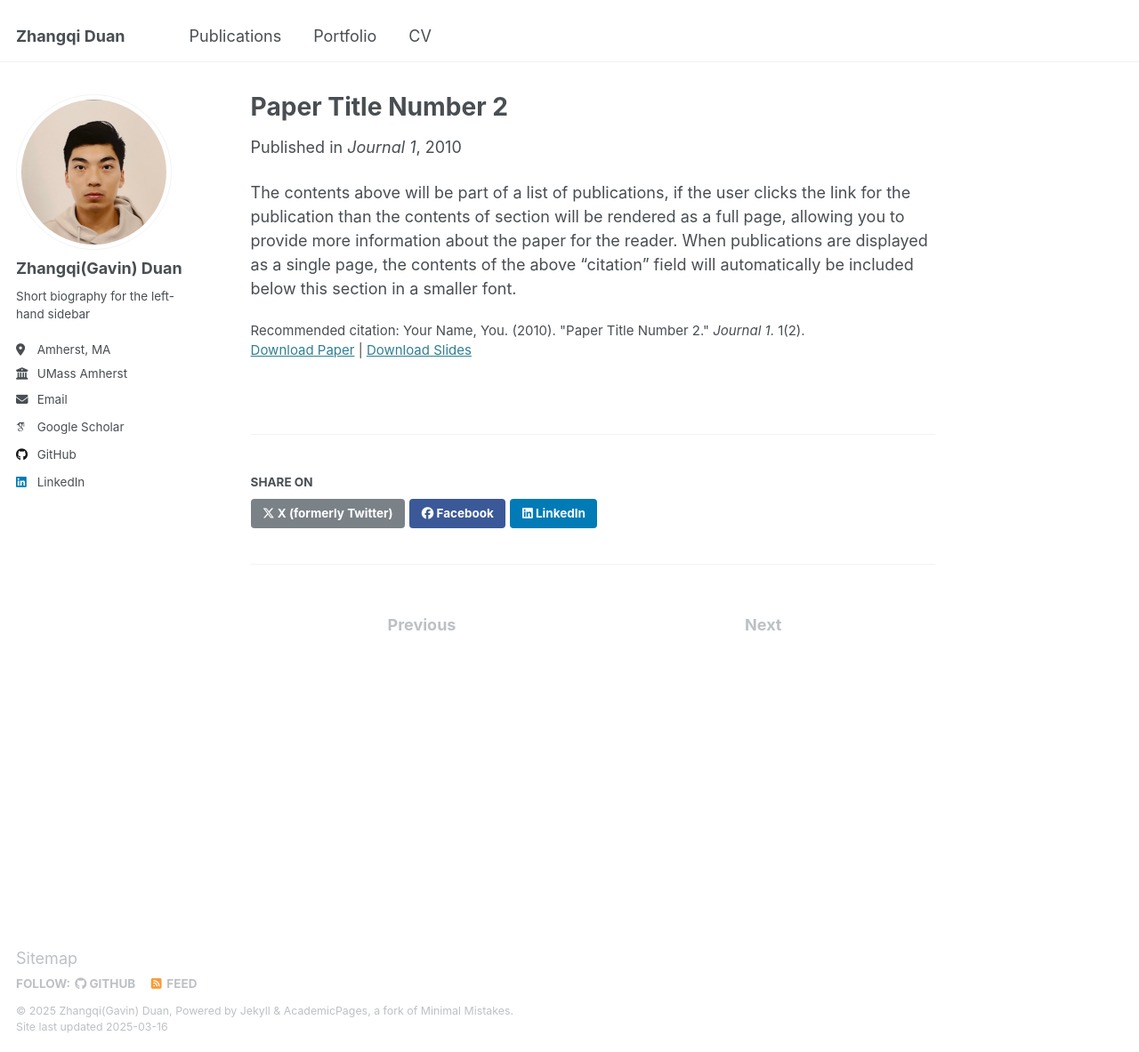
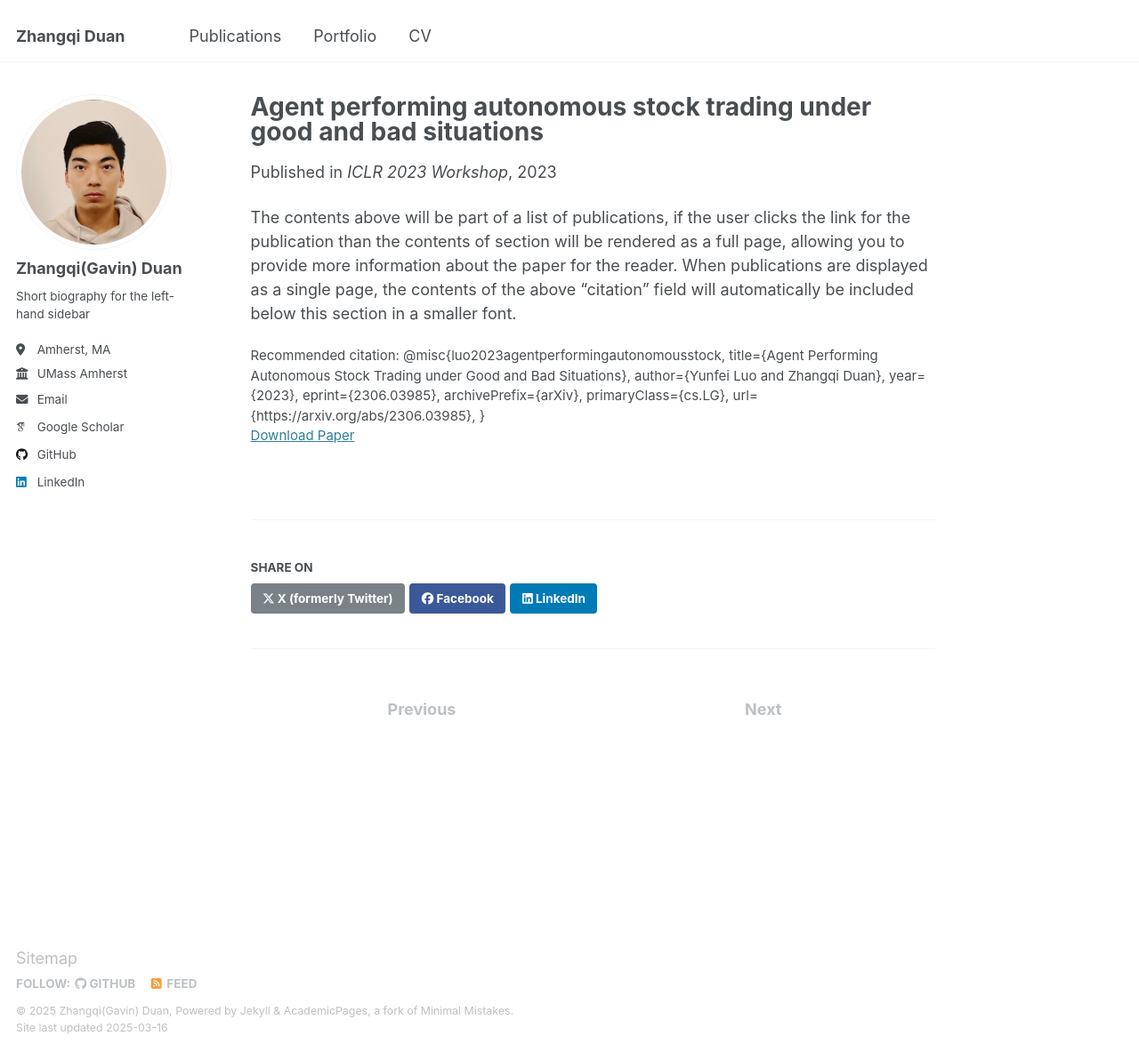
Before and after one commit to GavinDuan513/GavinDuan513.github.io, a Jekyll site: the page built from _publications/2010-10-01-paper-title-number-2.md, in a window 1280 px wide and 1183 px high. Shown: the whole window at 89% size. Built offline with Jekyll 4.4.1, drawn with Linux system fonts in a browser that asks for light colours; some web fonts are replaced.

Commit message:
Update 2010-10-01-paper-title-number-2.md

```diff
--- a/_publications/2010-10-01-paper-title-number-2.md
+++ b/_publications/2010-10-01-paper-title-number-2.md
@@ -1,14 +1,21 @@
 ---
-title: "Paper Title Number 2"
+title: "Agent performing autonomous stock trading under good and bad situations"
 collection: publications
-category: manuscripts
+category: conferences
 permalink: /publication/2010-10-01-paper-title-number-2
-excerpt: 'This paper is about the number 2. The number 3 is left for future work.'
-date: 2010-10-01
-venue: 'Journal 1'
-slidesurl: 'http://academicpages.github.io/files/slides2.pdf'
-paperurl: 'http://academicpages.github.io/files/paper2.pdf'
-citation: 'Your Name, You. (2010). &quot;Paper Title Number 2.&quot; <i>Journal 1</i>. 1(2).'
+excerpt: ''
+date: 2023-06-06
+venue: 'ICLR 2023 Workshop'
+paperurl: 'https://arxiv.org/pdf/2306.03985'
+citation: '@misc{luo2023agentperformingautonomousstock,
+      title={Agent Performing Autonomous Stock Trading under Good and Bad Situations},
+      author={Yunfei Luo and Zhangqi Duan},
+      year={2023},
+      eprint={2306.03985},
+      archivePrefix={arXiv},
+      primaryClass={cs.LG},
+      url={https://arxiv.org/abs/2306.03985},
+}'
 ---
 
 The contents above will be part of a list of publications, if the user clicks the link for the publication than the contents of section will be rendered as a full page, allowing you to provide more information about the paper for the reader. When publications are displayed as a single page, the contents of the above "citation" field will automatically be included below this section in a smaller font.
```
